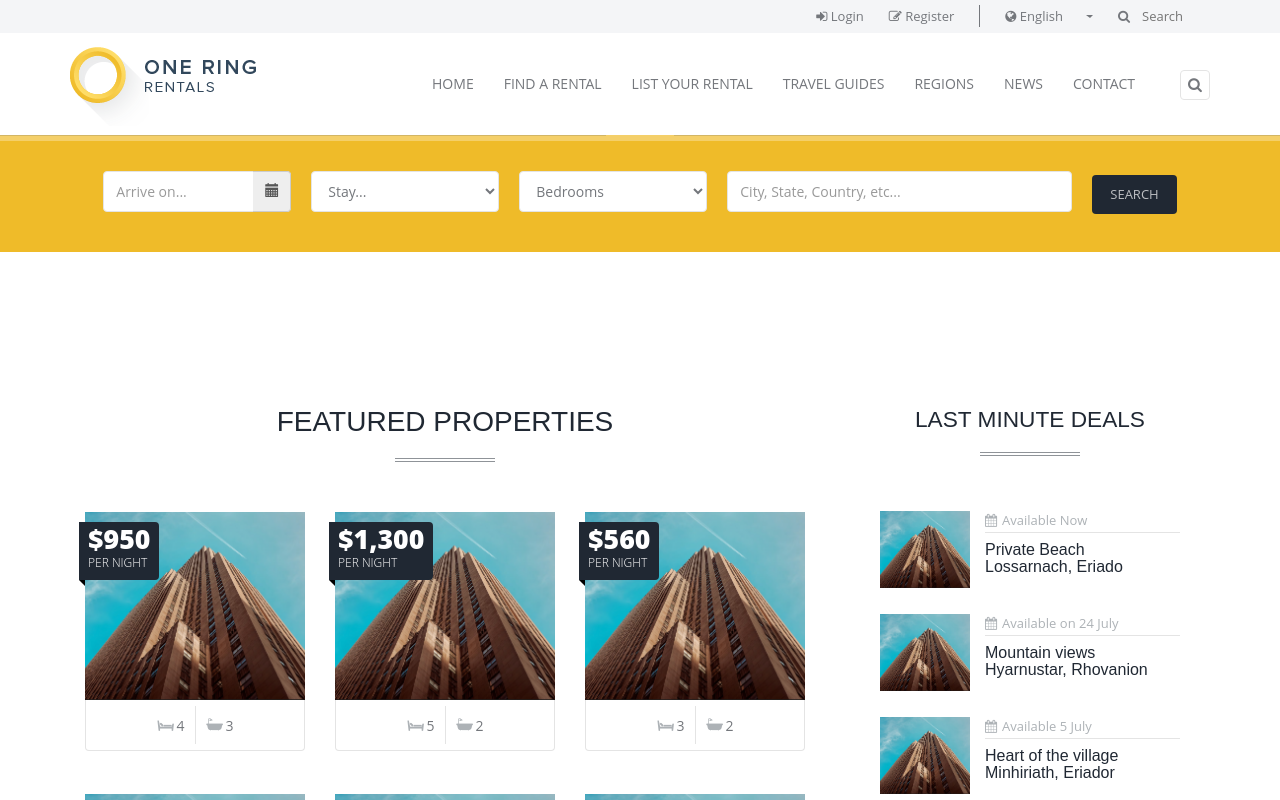
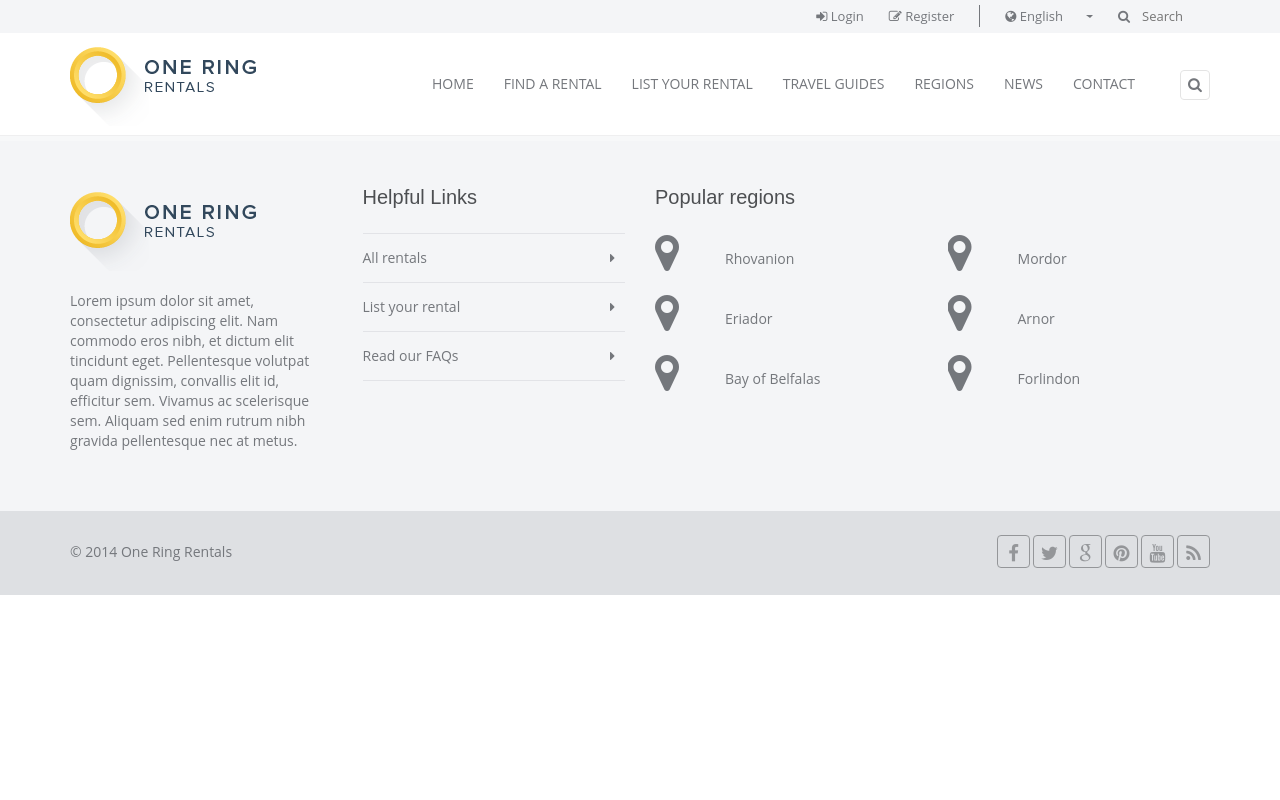
Before and after one commit to anhelinapotapenko/ap-one-ring-rentals, a React app: page /news in a window 1280 px wide. Shown: the top 800 px of the page. Built offline with nearby package versions, Linux system fonts and the light colour scheme.

Commit message:
Add Routes, updated App.js

```diff
--- a/src/App.js
+++ b/src/App.js
@@ -2,15 +2,22 @@
 
 import "./css/bootstrap.min.css";
 import "./css/style.css";
+
 import HomePage from "./pages/HomePage.js";
+import ContactPage from "./pages/ContactPage.js";
+
 import Header from "./components/Header.js";
 import Footer from "./components/Footer.js";
+import { Routes, Route } from "react-router-dom";
 
 function App() {
   return (
     <>
       <Header />
-      <HomePage />
+      <Routes>
+        <Route path="/" element={<HomePage />} />
+        <Route path="/contact" element={<ContactPage />} />
+      </Routes>
       <Footer />
     </>
   );
--- a/src/index.js
+++ b/src/index.js
@@ -1,8 +1,13 @@
 import React from "react";
 import ReactDOM from "react-dom/client";
+import { BrowserRouter } from "react-router-dom";
 
 import App from "./App.js";
 
 const root = ReactDOM.createRoot(document.getElementById("root"));
 
-root.render(<App />);
+root.render(
+  <BrowserRouter>
+    <App />
+  </BrowserRouter>,
+);
```
